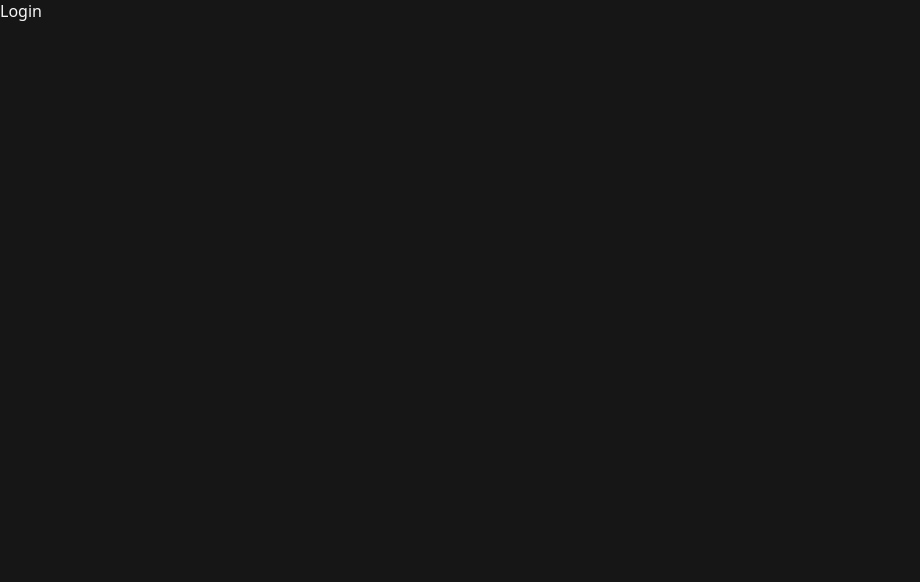
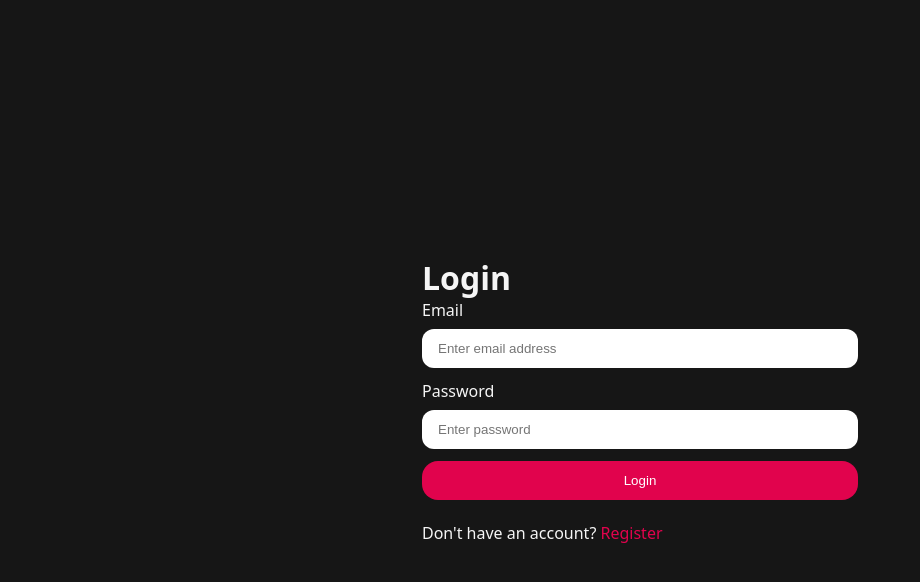
Before and after one commit to avhis-hek7/Resume_processor_AI-Based, a React app in the folder frontend/: page /login in a window 1280 px wide. Shown: the top 582 px of the page, without its empty margins (0-920 px from the left). Built offline with nearby package versions, Linux system fonts and the light colour scheme; the HTML template or start-up script is replaced by a standard one.

Commit message:
login and register ui completed

```diff
--- /dev/null
+++ b/frontend/src/features/auth/auth.form.scss
@@ -0,0 +1,39 @@
+main {
+  min-height: 100vh;
+  width: 100%;
+  display: flex;
+  justify-content: center;
+  align-items: center;
+}
+
+.from-container {
+  width: 100%;
+  max-width: 500px;
+  margin: 0 auto;
+  padding: 2rem;
+  gap: 1rem;
+}
+
+form {
+  display: flex;
+  flex-direction: column;
+  gap: 0.75rem;
+}
+.input-group {
+  display: flex;
+  flex-direction: column;
+  gap: 0.5rem;
+
+  input {
+    border: none;
+    outline: none;
+    padding-inline: 1rem;
+    padding-block: 0.75rem;
+    border-radius: 0.75rem;
+  }
+}
+
+a{
+    color:#e1034d ;
+    text-decoration: none;
+}
--- a/frontend/src/features/auth/pages/Login.jsx
+++ b/frontend/src/features/auth/pages/Login.jsx
@@ -1,8 +1,30 @@
 import React from 'react'
+import '../auth.form.scss'
+import { Link } from "react-router-dom";
 
 const Login = () => {
+
+    const handleSubmit = (e) =>{
+        e.preventDefault()
+    }
   return (
-    <div>Login</div>
+    <main>
+        <div className="from-container">
+            <h1>Login</h1>
+            <form onSubmit={handleSubmit} >
+                <div className="input-group">
+                    <label htmlFor="email">Email</label>
+                    <input type="email" id='email' name='email' placeholder='Enter email address' />
+                </div>
+                 <div className="input-group">
+                    <label htmlFor="password">Password</label>
+                    <input type="password" id='password' name='password' placeholder='Enter password' />
+                </div>
+                <button className='button primary-button'>Login</button>
+            </form> <br />
+            <p>Don't have an account? <Link to={"/register"}>Register</Link> </p>
+        </div>
+    </main>
   )
 }
 
--- a/frontend/src/features/auth/pages/Register.jsx
+++ b/frontend/src/features/auth/pages/Register.jsx
@@ -1,8 +1,37 @@
 import React from 'react'
+import {Link } from "react-router-dom";
+
+
 
 const Register = () => {
+
+
+
+     const handleSubmit = (e) =>{
+        e.preventDefault()
+    }
   return (
-    <div>Register</div>
+     <main>
+        <div className="from-container">
+            <h1>Register</h1>
+            <form onSubmit={handleSubmit} >
+                <div className="input-group">
+                    <label htmlFor="username">Username</label>
+                    <input type="text" id='username' name='username' placeholder='Enter Username' />
+                </div>
+                <div className="input-group">
+                    <label htmlFor="email">Email</label>
+                    <input type="email" id='email' name='email' placeholder='Enter email address' />
+                </div>
+                 <div className="input-group">
+                    <label htmlFor="password">Password</label>
+                    <input type="password" id='password' name='password' placeholder='Enter password' />
+                </div>
+                <button className='button primary-button'>Register</button>
+            </form><br />
+            <p>Already have an account? <Link to={"/login"}>Login</Link> </p>
+        </div>
+    </main>
   )
 }
 
--- a/frontend/src/style.scss
+++ b/frontend/src/style.scss
@@ -1,3 +1,5 @@
+@use './style/button.scss';
+
 *{
   margin:0;
   padding:0;
--- /dev/null
+++ b/frontend/src/style/button.scss
@@ -0,0 +1,17 @@
+.button{
+    border:none;
+    outline: none;
+    padding-inline: 1.5rem;
+    padding-block: 0.75rem;
+    border-radius: 1rem;
+    cursor: pointer;
+    transition: all 0.3s ease-in-out;
+
+    &.primary-button{
+        background-color: #e1034d;
+        color: white;
+    }
+    &:active{
+        transform: scale(0.9);
+    }
+}
```
